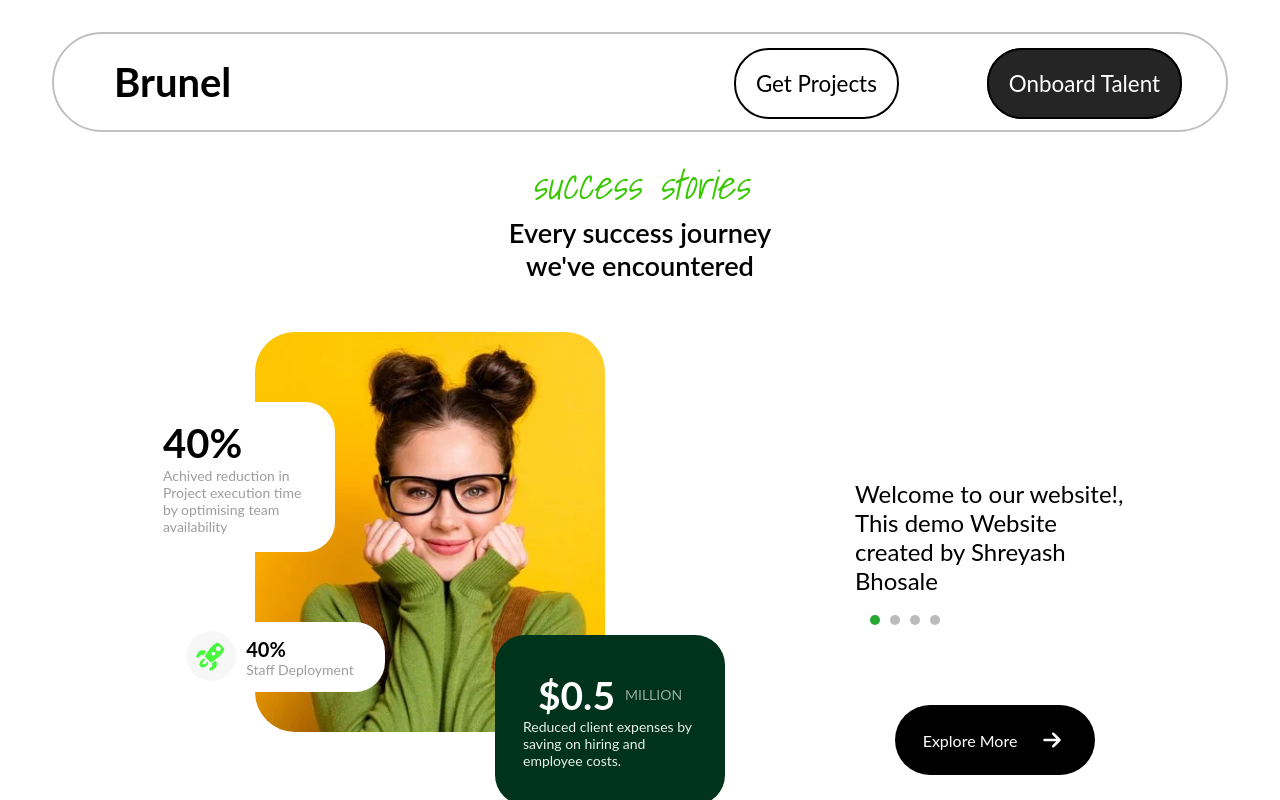
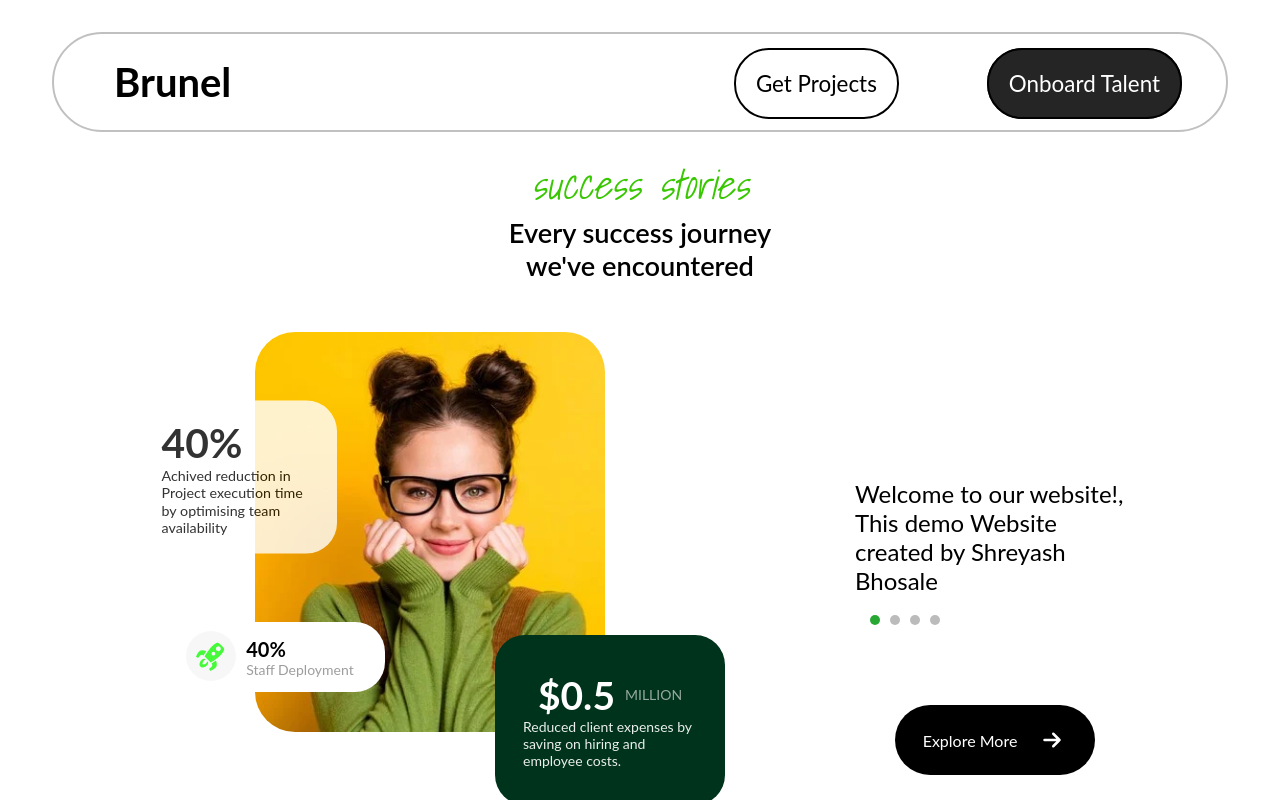
Before and after one commit to dev-shreyash/assessment-thence, a React (Vite) app: page / in a window 1280 px wide. In both pictures the pointer is over the element 235 px from the left and 477 px from the top of the page. Shown: the top 800 px of the page. Built offline with nearby package versions, Linux system fonts and the light colour scheme; a web font is replaced by a local one.

Commit message:
css updates

```diff
--- a/package.json
+++ b/package.json
@@ -13,7 +13,8 @@
     "axios": "^1.6.8",
     "react": "^18.2.0",
     "react-dom": "^18.2.0",
-    "react-router-dom": "^6.23.0"
+    "react-router-dom": "^6.23.0",
+    "react-tilt": "^1.0.2"
   },
   "devDependencies": {
     "@types/react": "^18.2.66",
--- a/src/component/form/form.scss
+++ b/src/component/form/form.scss
@@ -27,6 +27,8 @@
             color: #fff;
             background-color: #000;
             cursor: pointer;
+            transition: transform 1s ease-out, opacity 1s ease-out, color 1s ease-out;
+
             &:hover{
                 background-color: #000000b0;
                 border: none;
--- a/src/component/navBar/navBar.scss
+++ b/src/component/navBar/navBar.scss
@@ -67,6 +67,9 @@ nav {
         padding: 12px 24px;
         margin: 20px;
 
+        transition: transform 1s ease-out, opacity 1s ease-out, color 1s ease-out;
+
+
 
         .btn2{
           color: white;
--- a/src/routes/Layout/layout.scss
+++ b/src/routes/Layout/layout.scss
@@ -17,6 +17,8 @@
     color: #38c700;
     font-size: 35px;
     font-synthesis-style:auto;
+
+
 }
   @include lg {
     max-width: 1480px;
--- a/src/routes/homePage/homePage.jsx
+++ b/src/routes/homePage/homePage.jsx
@@ -5,6 +5,8 @@ import './homePage.scss'
 import FaqList from '../../component/faqList/faqList';
 import Footer from '../../component/footer/footer';
 import NavBar from '../../component/navBar/navBar';
+
+
 
 function Homepage(){
 
@@ -15,6 +17,8 @@ function Homepage(){
     "Contact us for more information. In simple way by just cliking one button.",
 
 ];
+
+
   return (
     <div className='homepage'>
        <div className="navbar">
--- a/src/routes/homePage/homePage.scss
+++ b/src/routes/homePage/homePage.scss
@@ -97,6 +97,14 @@
                     border-radius: 30px;
                     font-size: 14px;
                     text-align: left;
+                    transition: transform 1s ease-out, opacity 1s ease-out, color 1s ease-out;
+
+                    &:hover{
+                        cursor: pointer;
+                        scale: 1.02;
+                         opacity: 0.8;
+                         color: #000;
+                    }
 
                     span{
                         align-items: start;
```
Also changed, not shown: 1 other file (tests, documents, lock files or other folders).
